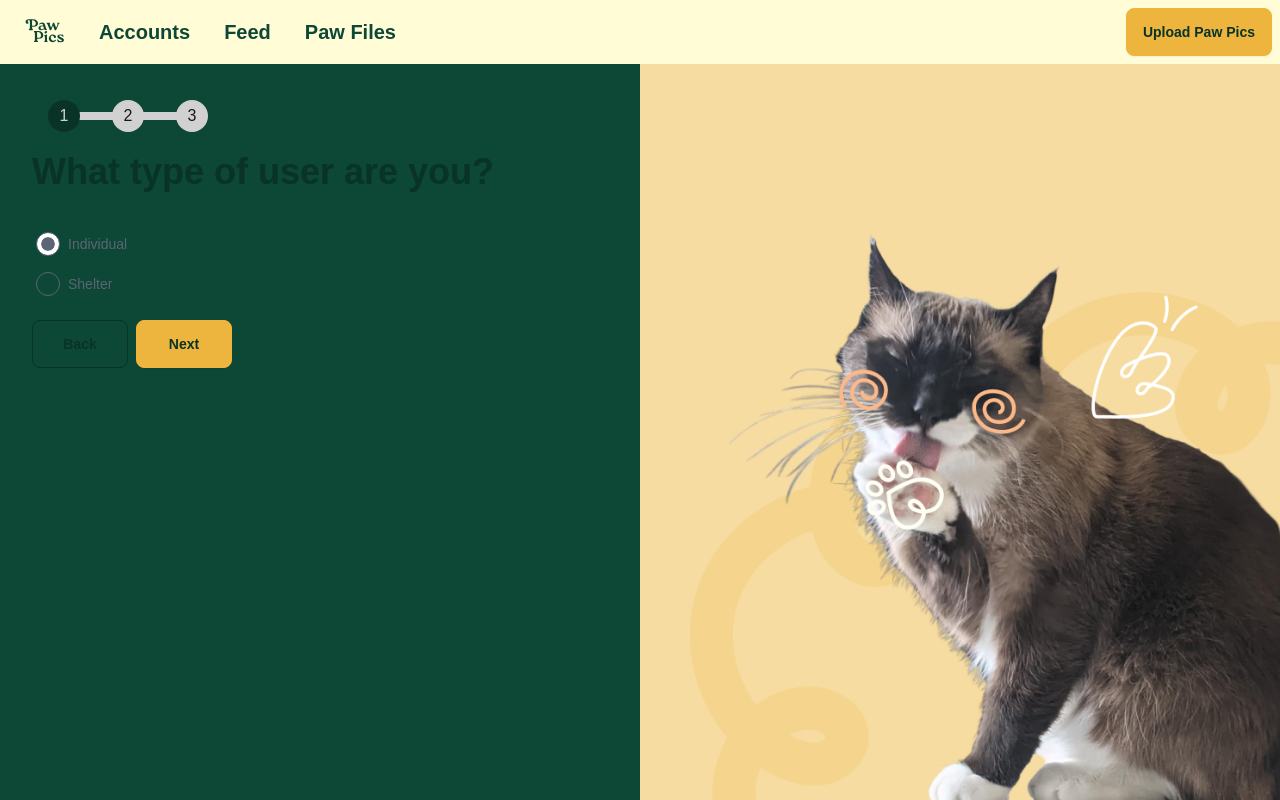
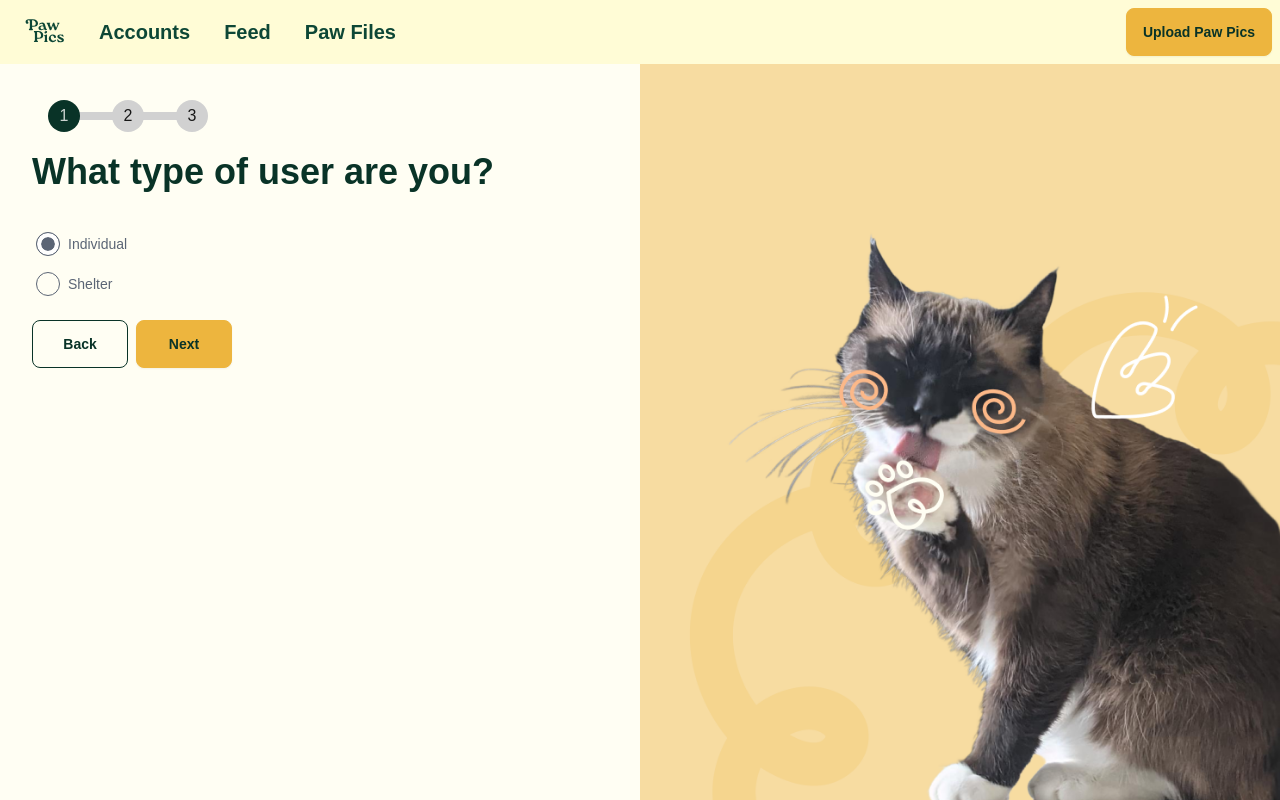
Before and after one commit to Kevin-Punchcard/Paw-Pics, a Next.js app: page /onboarding in a window 1280 px wide. Built offline with nearby package versions, Linux system fonts and the light colour scheme; a web font is replaced by a local one.

Commit message:
add background

```diff
--- a/app/onboarding/page.tsx
+++ b/app/onboarding/page.tsx
@@ -173,7 +173,7 @@ function Onboarding() {
     ];
 
     return (
-        <div className='flex flex-grow w-full'>
+        <div className='flex flex-grow w-full bg-light'>
             <div className="w-1/2 p-8">
                 <div className='mb-4'>
                     <ul className="steps">
```
